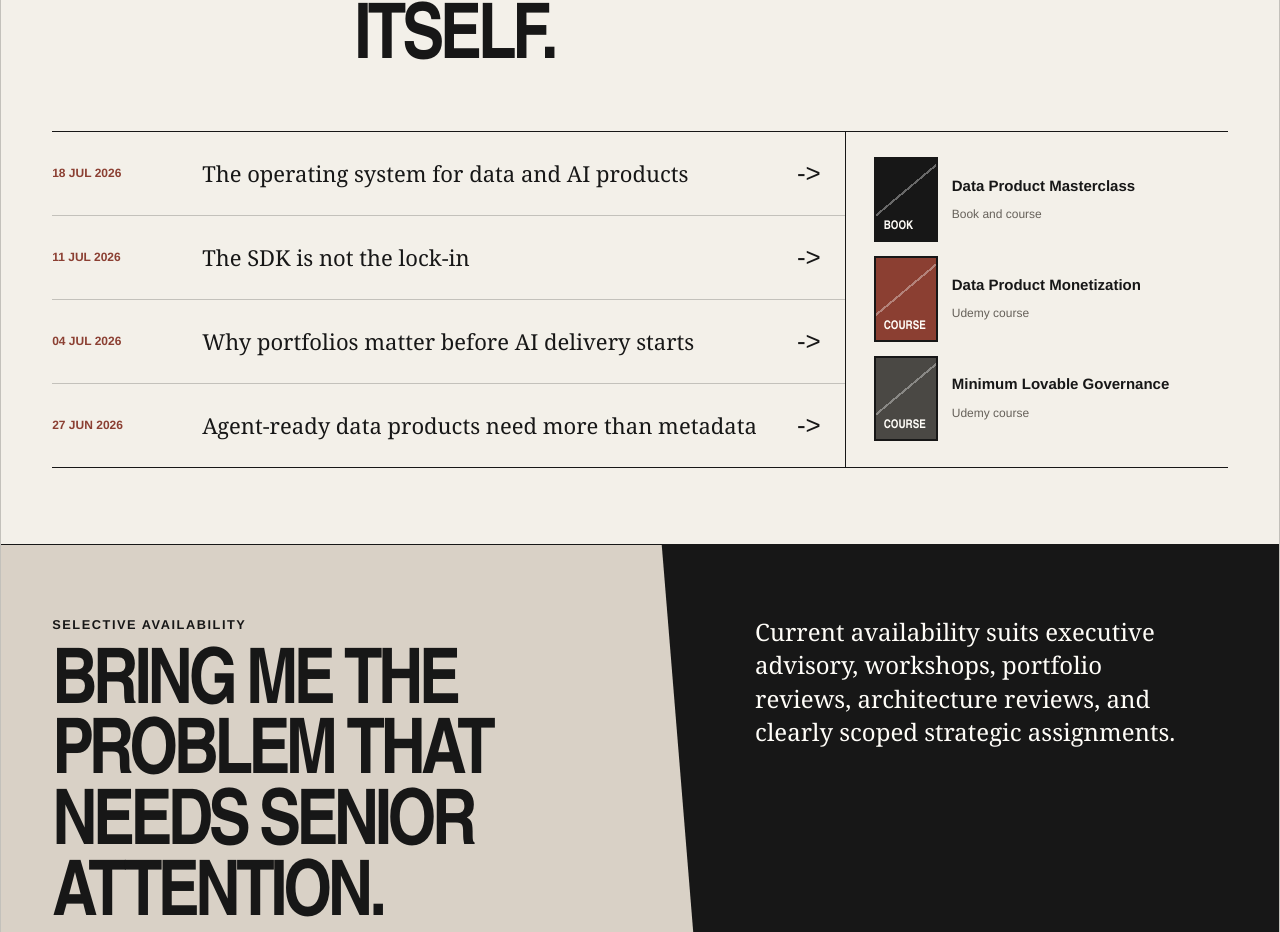
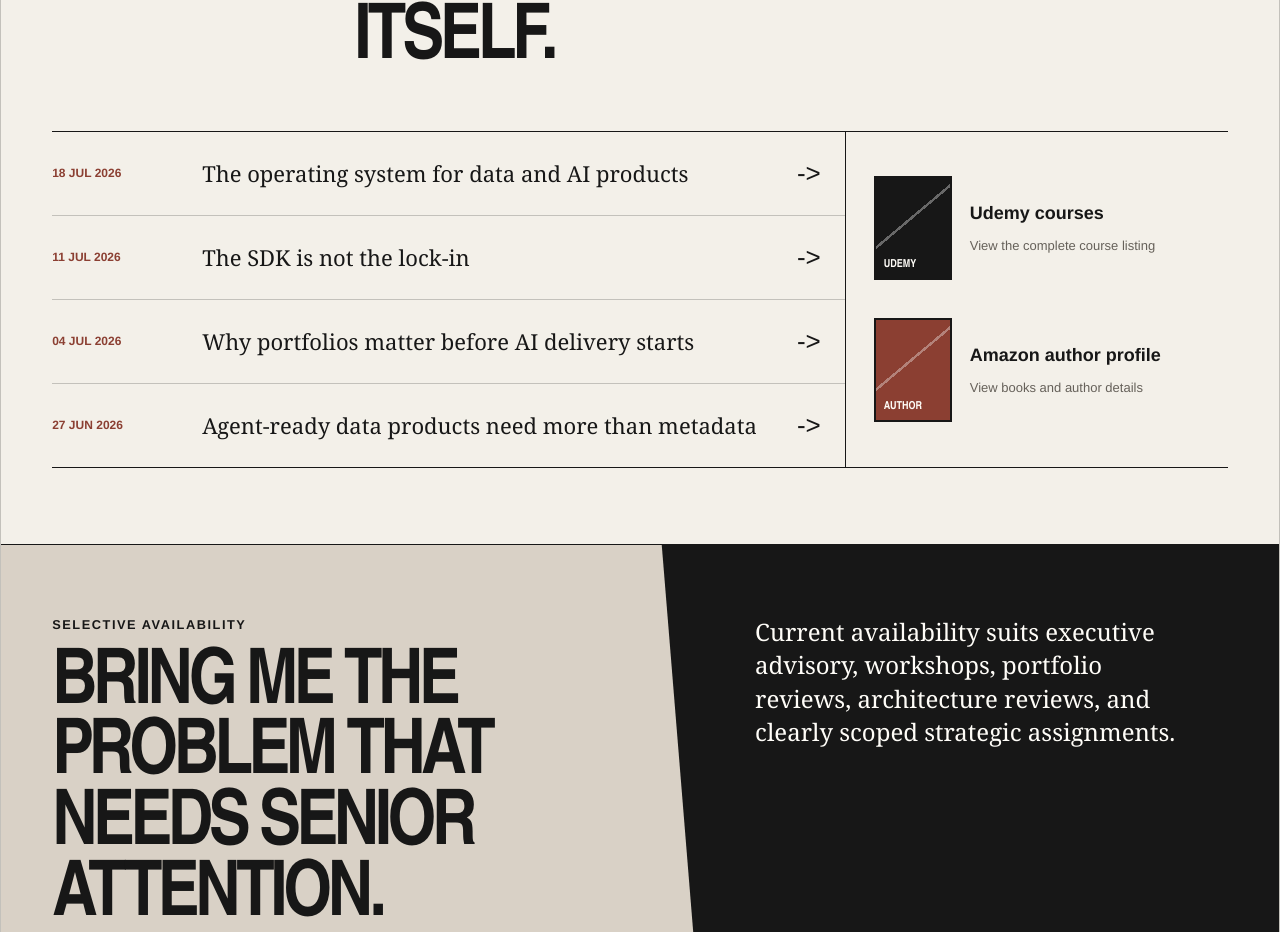
Before and after one commit to kyyberi/jarkko, a Next.js app: page / in a window 1280 px wide. Shown: the part 3460-4392 px from the top of the page. Built offline with nearby package versions, Linux system fonts and the light colour scheme.

Commit message:
Use profile links for courses and books

```diff
--- a/app/globals.css
+++ b/app/globals.css
@@ -587,15 +587,16 @@ h1 {
 .media-stack {
   display: grid;
   align-content: center;
-  gap: 14px;
+  gap: 18px;
   padding-left: 28px;
 }
 
 .media-item {
   display: grid;
-  grid-template-columns: 64px 1fr;
-  gap: 14px;
+  grid-template-columns: 78px 1fr;
+  gap: 18px;
   align-items: center;
+  padding: 10px 0;
 }
 
 .media-cover {
@@ -609,7 +610,7 @@ h1 {
     var(--ink);
   color: var(--white);
   font-family: var(--display);
-  font-size: 12px;
+  font-size: 11px;
   font-weight: 900;
   line-height: 1;
 }
@@ -624,13 +625,13 @@ h1 {
 
 .media-item strong {
   display: block;
-  margin-bottom: 4px;
-  font-size: 15px;
+  margin-bottom: 6px;
+  font-size: 18px;
 }
 
 .media-item span {
   color: var(--muted);
-  font-size: 12px;
+  font-size: 13px;
 }
 
 .cta {
--- a/app/page.tsx
+++ b/app/page.tsx
@@ -243,27 +243,26 @@ export default function Home() {
               ))}
             </div>
             <div className="media-stack">
-              <div className="media-item">
-                <div className="media-cover">BOOK</div>
+              <a
+                className="media-item"
+                href="https://www.udemy.com/user/jarkko-moilanen/"
+              >
+                <div className="media-cover">UDEMY</div>
                 <div>
-                  <strong>Data Product Masterclass</strong>
-                  <span>Book and course</span>
+                  <strong>Udemy courses</strong>
+                  <span>View the complete course listing</span>
                 </div>
-              </div>
-              <div className="media-item">
-                <div className="media-cover cover-accent">COURSE</div>
+              </a>
+              <a
+                className="media-item"
+                href="https://us.amazon.com/stores/Jarkko-Moilanen/author/B0B66HTHLM?ref=ap_rdr&shoppingPortalEnabled=true"
+              >
+                <div className="media-cover cover-accent">AUTHOR</div>
                 <div>
-                  <strong>Data Product Monetization</strong>
-                  <span>Udemy course</span>
+                  <strong>Amazon author profile</strong>
+                  <span>View books and author details</span>
                 </div>
-              </div>
-              <div className="media-item">
-                <div className="media-cover cover-muted">COURSE</div>
-                <div>
-                  <strong>Minimum Lovable Governance</strong>
-                  <span>Udemy course</span>
-                </div>
-              </div>
+              </a>
             </div>
           </div>
         </section>
```
Also changed, not shown: 1 other file (tests, documents, lock files or other folders).
